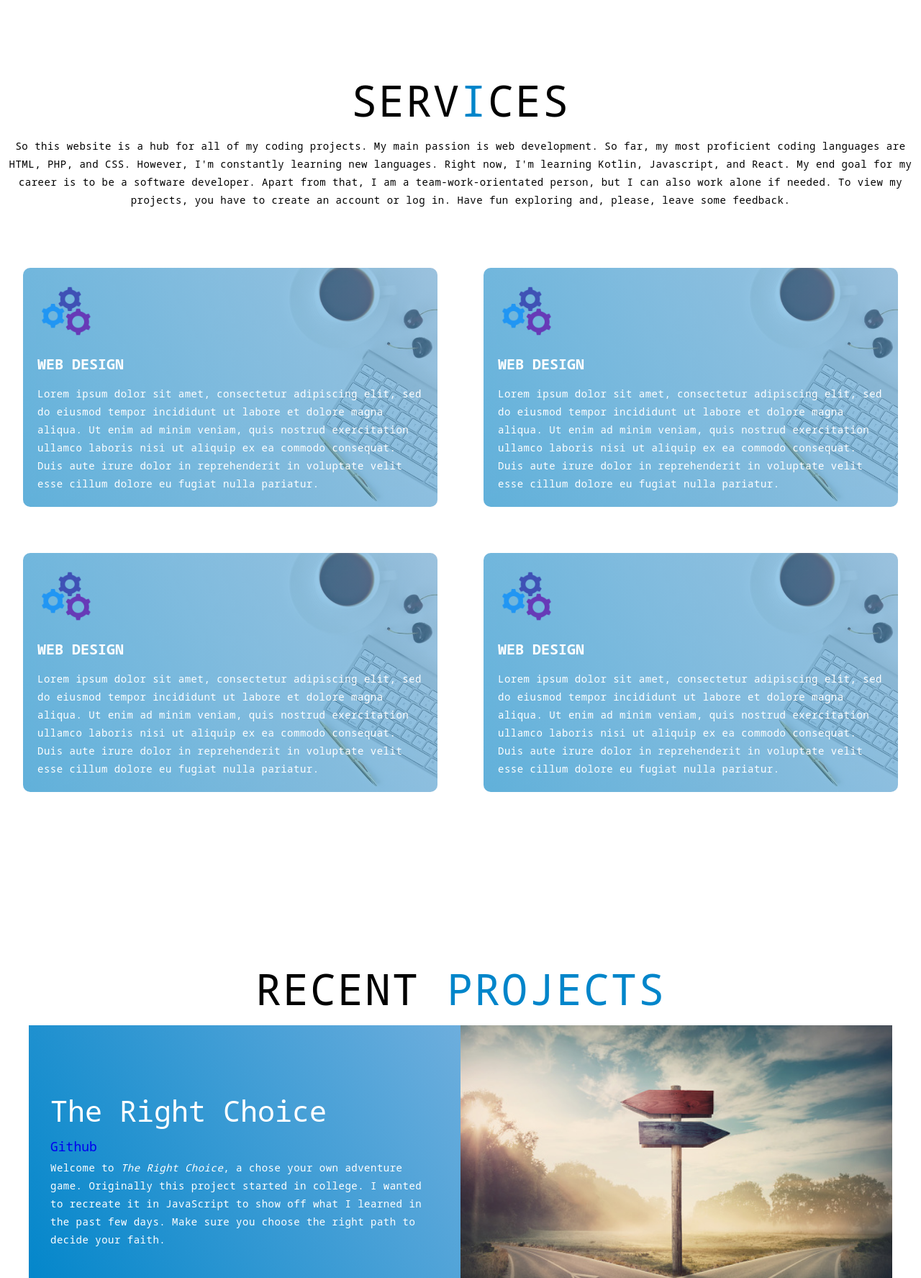
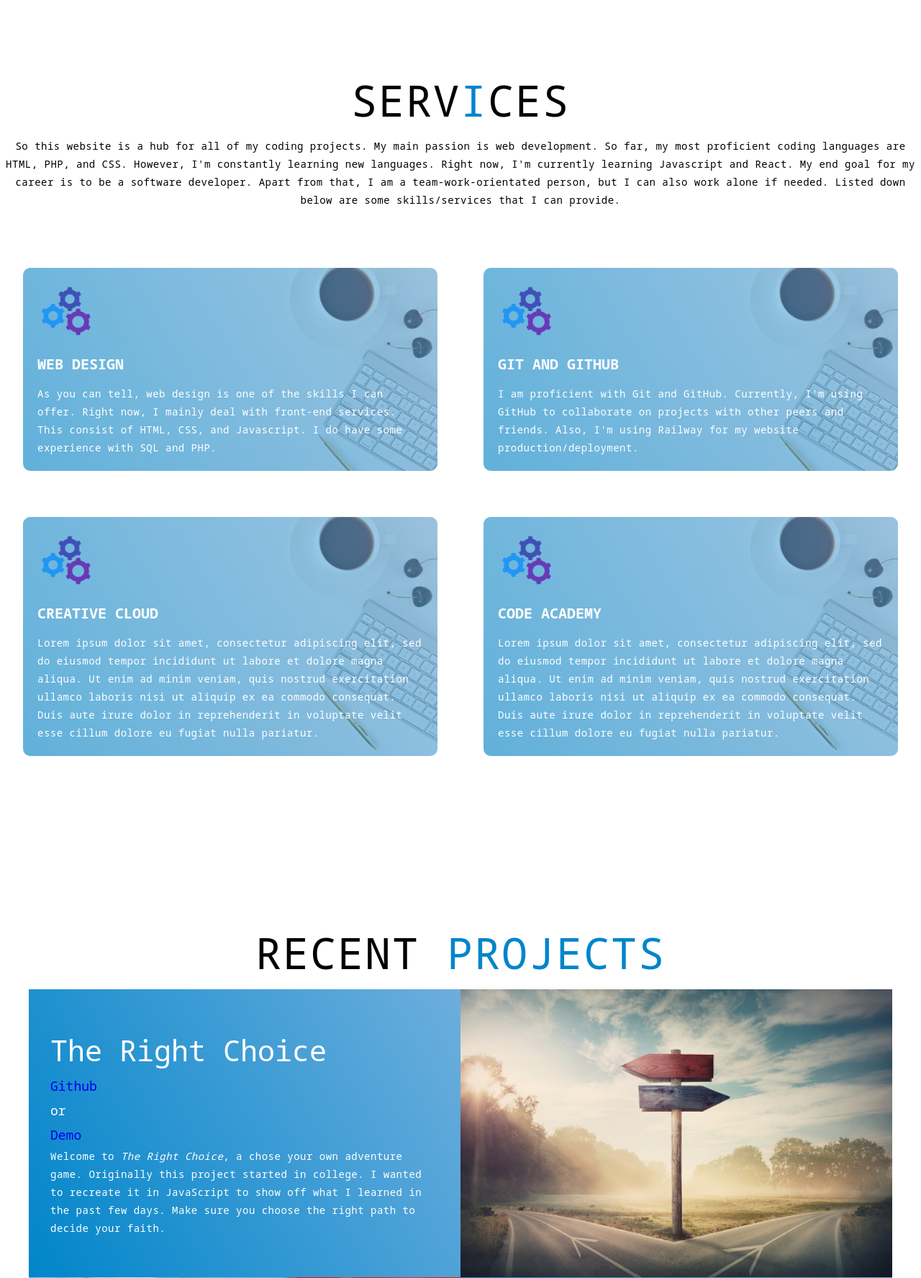
Before and after one commit to mrchamber/portfolio, a PHP site: page / in a window 1280 px wide. Shown: the part 802-2577 px from the top of the page at 72% size. Run offline with PHP 8.4, Linux system fonts and the light colour scheme.

Commit message:
Added Resume and updated some text.

```diff
--- a/index.php
+++ b/index.php
@@ -22,15 +22,32 @@ require_once "include/header.inc.php";
             <h1 class="section-title">Serv<span>i</span>ces</h1>
             <p>So this website is a hub for all of my coding projects. My main passion is web development. So far,  my
                 most proficient coding languages are HTML, PHP, and CSS. However, I'm constantly learning new languages.
-                Right now, I'm learning Kotlin, Javascript, and React. My end goal for my career is to be a software
+                Right now, I'm currently learning Javascript and React. My end goal for my career is to be a software
                 developer. Apart from that, I am a team-work-orientated person, but I can also work alone if needed.
-                To view my projects, you have to create an account or log in. Have fun exploring and, please, leave
-                some feedback.</p>
+                Listed down below are some skills/services that I can provide.
+            </p>
         </div>
         <div class="service-bottom">
             <div class="service-item">
                 <div class="icon"><img src="img/icons8-gears-96.png"></div>
                 <h2>Web Design</h2>
+                <p>
+                    As you can tell, web design is one of the skills I can offer. Right now, I mainly deal with
+                    front-end services. This consist of HTML, CSS, and Javascript. I do have some experience with
+                    SQL and PHP.
+                </p>
+            </div>
+            <div class="service-item">
+                <div class="icon"><img src="img/icons8-gears-96.png"></div>
+                <h2>Git and GitHub</h2>
+                <p>
+                    I am proficient with Git and GitHub. Currently, I'm using GitHub to collaborate on projects with
+                    other peers and friends. Also, I'm using Railway for my website production/deployment.
+                </p>
+            </div>
+            <div class="service-item">
+                <div class="icon"><img src="img/icons8-gears-96.png"></div>
+                <h2>Creative Cloud</h2>
                 <p>
                     Lorem ipsum dolor sit amet, consectetur adipiscing elit, sed do eiusmod tempor incididunt ut labore
                     et dolore magna aliqua. Ut enim ad minim veniam, quis nostrud exercitation ullamco laboris nisi ut
@@ -40,27 +57,7 @@ require_once "include/header.inc.php";
             </div>
             <div class="service-item">
                 <div class="icon"><img src="img/icons8-gears-96.png"></div>
-                <h2>Web Design</h2>
-                <p>
-                    Lorem ipsum dolor sit amet, consectetur adipiscing elit, sed do eiusmod tempor incididunt ut labore
-                    et dolore magna aliqua. Ut enim ad minim veniam, quis nostrud exercitation ullamco laboris nisi ut
-                    aliquip ex ea commodo consequat. Duis aute irure dolor in reprehenderit in voluptate velit esse cillum
-                    dolore eu fugiat nulla pariatur.
-                </p>
-            </div>
-            <div class="service-item">
-                <div class="icon"><img src="img/icons8-gears-96.png"></div>
-                <h2>Web Design</h2>
-                <p>
-                    Lorem ipsum dolor sit amet, consectetur adipiscing elit, sed do eiusmod tempor incididunt ut labore
-                    et dolore magna aliqua. Ut enim ad minim veniam, quis nostrud exercitation ullamco laboris nisi ut
-                    aliquip ex ea commodo consequat. Duis aute irure dolor in reprehenderit in voluptate velit esse cillum
-                    dolore eu fugiat nulla pariatur.
-                </p>
-            </div>
-            <div class="service-item">
-                <div class="icon"><img src="img/icons8-gears-96.png"></div>
-                <h2>Web Design</h2>
+                <h2>Code Academy</h2>
                 <p>
                     Lorem ipsum dolor sit amet, consectetur adipiscing elit, sed do eiusmod tempor incididunt ut labore
                     et dolore magna aliqua. Ut enim ad minim veniam, quis nostrud exercitation ullamco laboris nisi ut
@@ -83,7 +80,7 @@ require_once "include/header.inc.php";
             <div class = "project-item">
                <div class="project-info">
                    <h1>The Right Choice</h1>
-                   <a href="https://github.com/mrchamber/The_Right_Choice"><h2>Github</h2></a>
+                   <a href="https://github.com/mrchamber/The_Right_Choice"><h2>Github</h2></a><h2> or </h2><a href="#"><h2>Demo</h2></a>
                    <p>
                        Welcome to <em>The Right Choice</em>, a chose your own adventure game. Originally this project
                        started in college. I wanted to recreate it in JavaScript to show off what I learned in the past
@@ -97,7 +94,7 @@ require_once "include/header.inc.php";
             <div class = "project-item">
                 <div class="project-info">
                     <h1>Pokemon Mayhem</h1>
-                    <a href="https://github.com/mrchamber/PokemonMayhem"><h2>Github</h2></a>
+                    <a href="https://github.com/mrchamber/PokemonMayhem"><h2>Github</h2></a><h2> or </h2><a href="https://pokemonmayhem-production.up.railway.app"><h2>Demo</h2></a>
                     <p>
                         Welcome to <em>Pokemon Mayhem</em>, a spelling scramble game that compose of the 1st 150 Pokemon from
                         the Kanto region. Can you figure out that Pokemon in 30 seconds? More changes are coming soon.
@@ -168,12 +165,11 @@ require_once "include/header.inc.php";
             <h1 class="section-title">About <span>Me</span></h1>
             <h2>Full Stack Developer</h2>
             <p>
-                Lorem ipsum dolor sit amet, consectetur adipiscing elit, sed do eiusmod tempor incididunt ut labore
-                et dolore magna aliqua. Ut enim ad minim veniam, quis nostrud exercitation ullamco laboris nisi ut
-                aliquip ex ea commodo consequat. Duis aute irure dolor in reprehenderit in voluptate velit esse cillum
-                dolore eu fugiat nulla pariatur.
+                Hello, as stated before, my name is Mary. I graduated from Coastal Carolina in, Fall of 2020 with my
+                B.S. in Information Systems and Information Technology (double major). Currently, I am looking for
+                opportunities to deepen my knowledge in the Computer science field.
             </p>
-            <a href="#" class="cta">Download Resume</a>
+            <a href="docs/Resume%202022.pdf" class="cta">Download Resume</a>
         </div>
     </div>
 </section>
```
Also changed, not shown: 1 other file.
